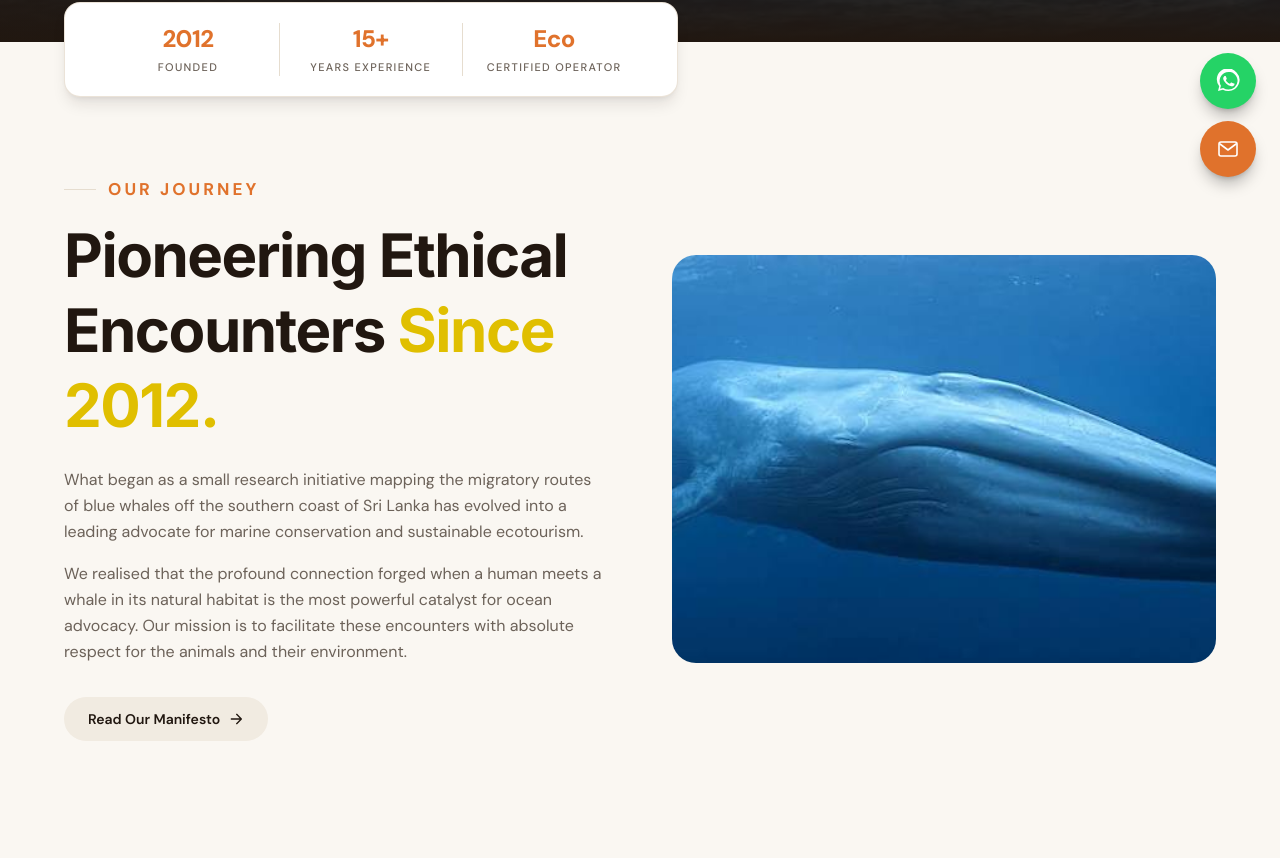
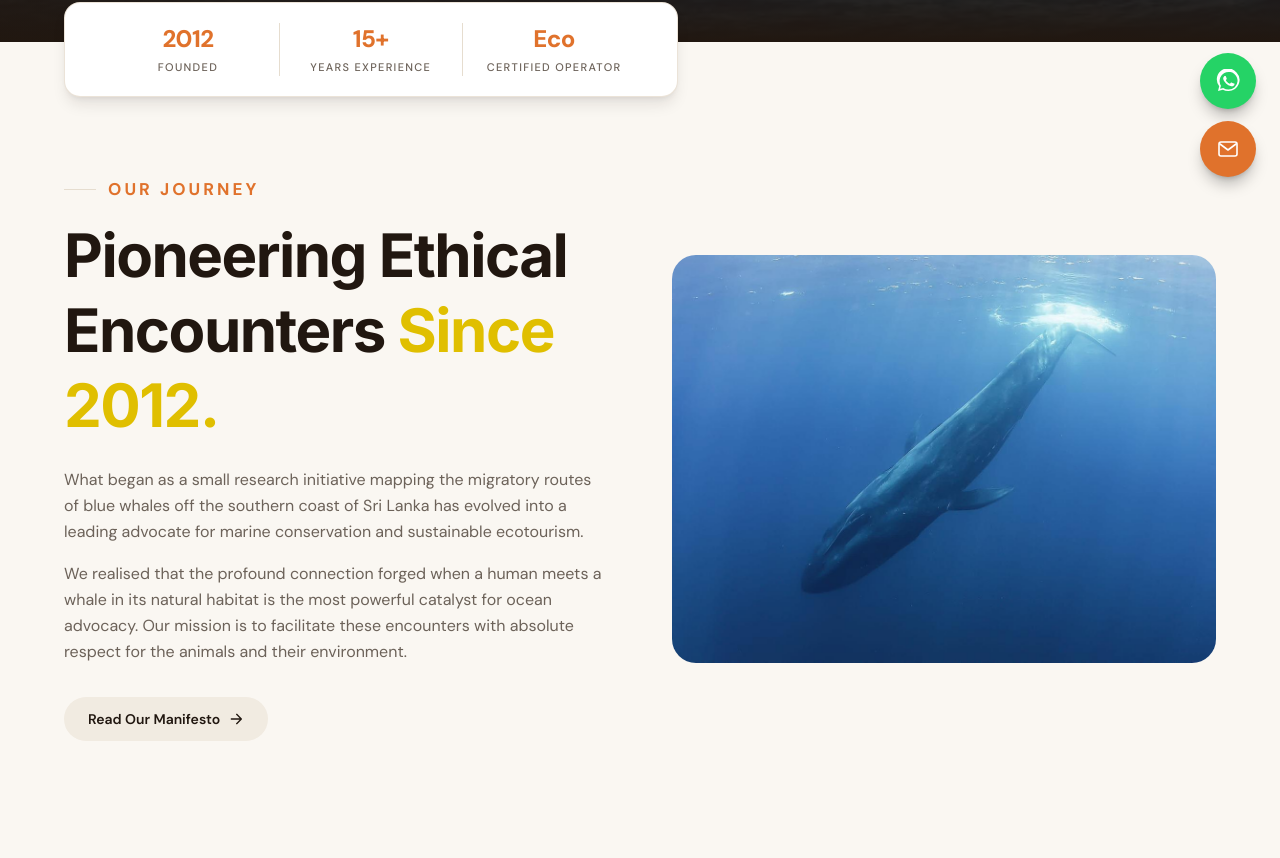
Before and after one commit to Nethmi-Rathnayake/mirissa-whale-snorkel, a Next.js app: page /about in a window 1280 px wide. Shown: the part 599-1457 px from the top of the page. Built offline with nearby package versions, Linux system fonts and the light colour scheme.

Commit message:
update image

```diff
--- a/app/components/AboutJourney.tsx
+++ b/app/components/AboutJourney.tsx
@@ -40,8 +40,8 @@ export default function AboutJourney() {
 
         <div className="relative aspect-[4/3] w-full overflow-hidden rounded-3xl">
           <Image
-            src="/images/blue-whale-underwater-side.png"
-            alt="A blue whale gliding through open water"
+            src="/images/blue-whale-sunbeams.png"
+            alt="A blue whale gliding underwater as sunbeams filter through the water"
             fill
             sizes="(min-width: 1024px) 45vw, 90vw"
             className="object-cover"
```
